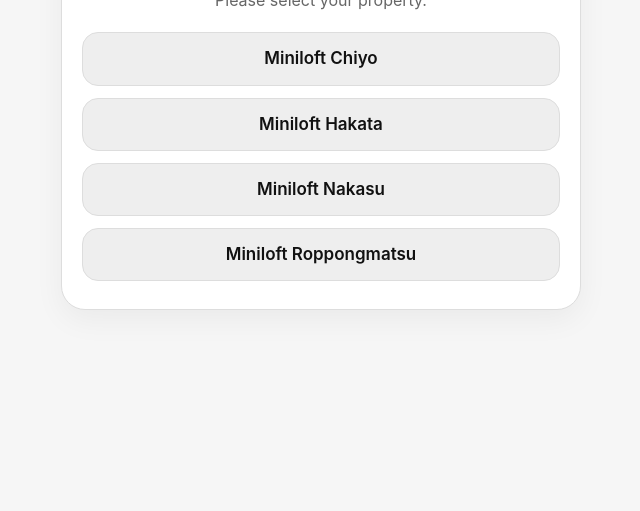
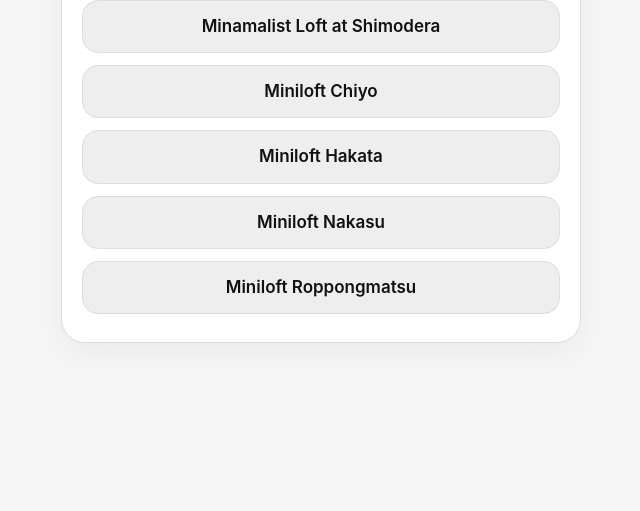
Before and after one commit to kabushikiwaa/miniloft, a plain HTML site: page index.html in a window 1280 px wide. Shown: the part 289-800 px from the top of the page, without its empty margins (319-959 px from the left). Drawn offline with Linux system fonts and the light colour scheme.

Commit message:
Add files via upload

```diff
--- a/index.html
+++ b/index.html
@@ -104,7 +104,7 @@
 <main>
 <h1>Guest Guide</h1>
 <p>Please select your property.</p>
-<div class="buttons"><a href="chiyo-guide.html">Miniloft Chiyo</a><a href="hakata-guide.html">Miniloft Hakata</a><a href="nakasu-guide.html">Miniloft Nakasu</a><a href="roppongmatsu-guide.html">Miniloft Roppongmatsu</a></div>
+<div class="buttons"><a href="nihonbashi-guide.html">Minamalist Loft at Shimodera</a><a href="chiyo-guide.html">Miniloft Chiyo</a><a href="hakata-guide.html">Miniloft Hakata</a><a href="nakasu-guide.html">Miniloft Nakasu</a><a href="roppongmatsu-guide.html">Miniloft Roppongmatsu</a></div>
 </main>
 </body>
 </html>
```
